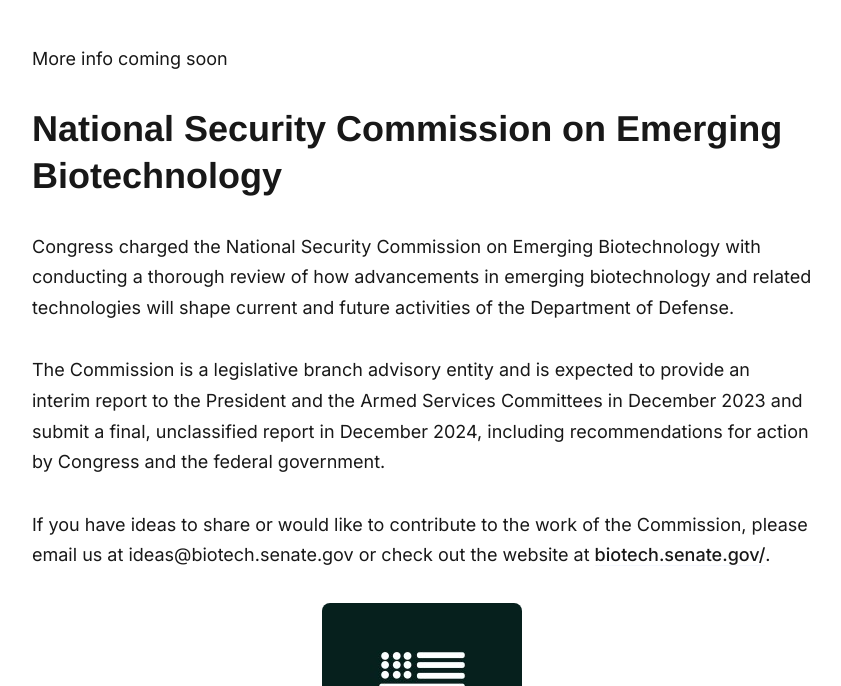
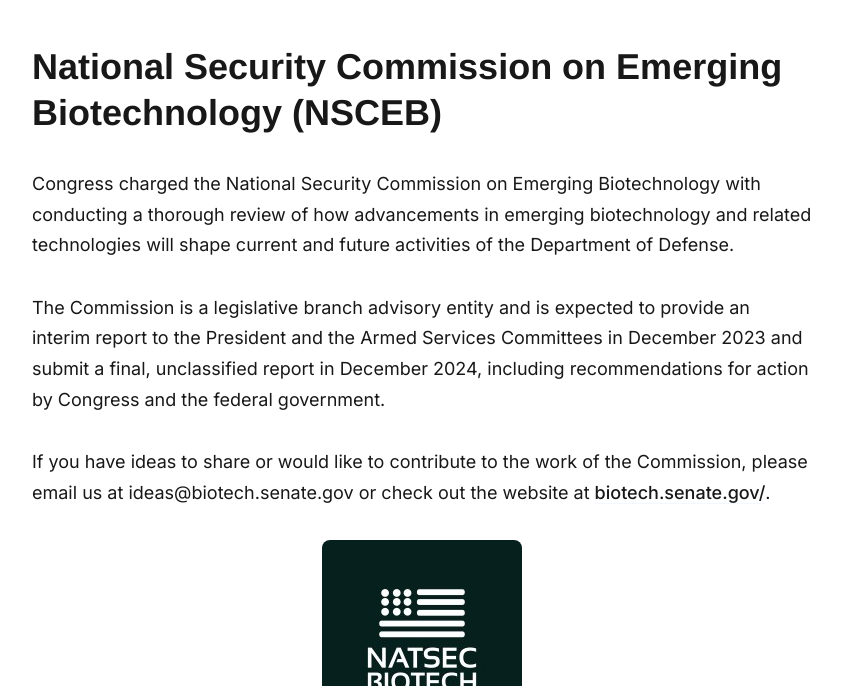
Before and after one commit to riyamehta18/theinvivogroup.github.io, a Jekyll site: the page built from _projects/2023-10-01-public-policy.md, in a window 1280 px wide and 900 px high, scrolled down 675 px, cut to the strip 214-900 px from the top of the window. Shown: the whole strip, without its empty margins (218-1059 px from the left). Built offline with Jekyll 4.4.1, drawn with Linux system fonts in a browser that asks for light colours; nearby versions of some CDN libraries; some web fonts are replaced.

Commit message:
Updating projects

```diff
--- a/_projects/2023-10-01-public-policy.md
+++ b/_projects/2023-10-01-public-policy.md
@@ -5,14 +5,12 @@
 image: '/images/natsec/capital.jpg'
 ---
 
-More info coming soon
-
-# National Security Commission on Emerging Biotechnology
+# National Security Commission on Emerging Biotechnology (NSCEB)
 Congress charged the National Security Commission on Emerging Biotechnology with conducting a thorough review of how advancements in emerging biotechnology and related technologies will shape current and future activities of the Department of Defense.
 
 The Commission is a legislative branch advisory entity and is expected to provide an interim report to the President and the Armed Services Committees in December 2023 and submit a final, unclassified report in December 2024, including recommendations for action by Congress and the federal government.
 
-If you have ideas to share or would like to contribute to the work of the Commission, please email us at ideas@biotech.senate.gov or check out the website at [biotech.senate.gov/](https://www.biotech.senate.gov/).
+If you have ideas to share or would like to contribute to the work of the Commission, please email us at ideas@biotech.senate.gov or check out the website at [biotech.senate.gov/](https://www.biotech.senate.gov/){:target="_blank"}.
 
 <div class="gallery-box">
   <div class="gallery">
```
